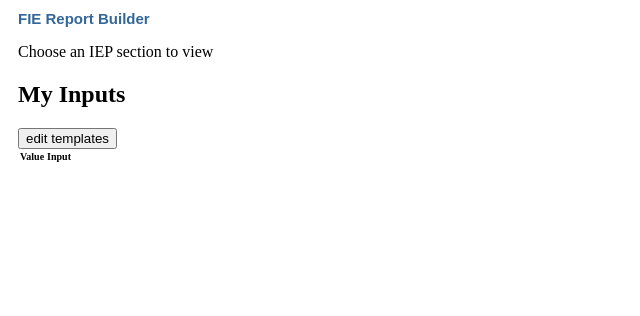
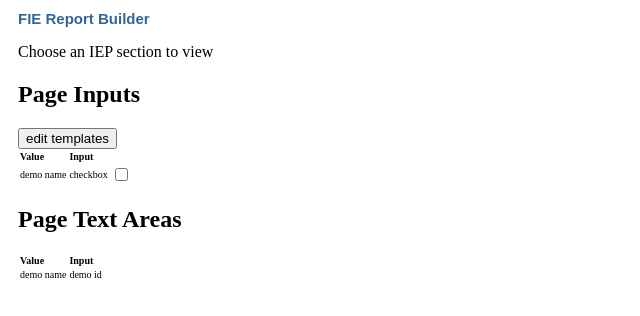
Before and after one commit to stephenhales/SLPBuddy, an Angular app: page / in a window 1280 px wide. Shown: the top 316 px of the page, without its empty margins (0-640 px from the left). Built offline with nearby package versions, Linux system fonts and the light colour scheme; no server answers.

Commit message:
SLP - Create filter for page inputs. Add search for textareas

```diff
--- a/src/app/page-view/page-view.component.html
+++ b/src/app/page-view/page-view.component.html
@@ -1,5 +1,5 @@
-<h2>My Inputs</h2>
 <div class="page-view">
+  <h2>Page Inputs</h2>
   <input type="button" id="edit_templates" name="edit_templates" value="edit templates">
   <table>
     <tr>
@@ -7,10 +7,20 @@
       <th>Input</th>
     </tr>
     <tr *ngFor="let input of inputs">
-      <span *ngIf="(input.type == 'text')">
-        <td>{{input.name}}</td>
-        <td><input type="{{input.type}}" id="{{input.id}}" name="{{input.name}}" value="{{input.value}}"></td>
-      </span>
+      <td>{{input.name}}</td>
+      <td>{{input.type}}</td>
+      <td><input type="{{input.type}}" id="{{input.id}}" name="{{input.name}}" value="{{input.value}}"></td>
+    </tr>
+  </table>
+  <h2>Page Text Areas</h2>
+  <table>
+    <tr>
+      <th>Value</th>
+      <th>Input</th>
+    </tr>
+    <tr *ngFor="let textarea of textareas">
+      <td>{{textarea.name}}</td>
+      <td>{{textarea.id}}</td>
     </tr>
   </table>
 </div>
--- a/src/app/page-view/page-view.component.ts
+++ b/src/app/page-view/page-view.component.ts
@@ -10,6 +10,7 @@ import { WebpageService } from '../webpage.service';
 export class PageViewComponent implements OnInit {
 
   inputs: any[] = [{id: "demo id",name: "demo name",value: "demo value",type: "checkbox"}];
+  textareas: any[] = [{id: "demo id",name: "demo name"}];
 
   constructor(private WebpageService:WebpageService) {}
 
@@ -18,6 +19,7 @@ export class PageViewComponent implements OnInit {
     vm.WebpageService.getCurrentTabUrl((url) => {
       //vm.setColor();
       vm.getFormInputs();
+      vm.getFormTextAreas();
       vm.saveTemplate(url, "demo this works");
       vm.getSavedTemplates(url);
     });
@@ -27,12 +29,21 @@ export class PageViewComponent implements OnInit {
   }
 
   getFormInputs(){
-    console.log("page-view:");
-    console.log(this.inputs);
     this.WebpageService.getFormInputs((inputs) => {
-      this.inputs = inputs;
-      console.log("Controller-GetformInputs");
-      console.log(this.inputs);
+      var filteredInputs = [];
+      inputs.forEach(function(input) {
+        if(input.type != 'hidden')
+        {
+          filteredInputs.push(input);
+        }
+      });
+      this.inputs = filteredInputs;
+    });
+  }
+
+  getFormTextAreas(){
+    this.WebpageService.getFormTextAreas((textareas) => {
+      this.textareas = textareas;
     });
   }
 
--- a/src/app/webpage.service.ts
+++ b/src/app/webpage.service.ts
@@ -10,6 +10,28 @@ export class WebpageService {
   // Use of this source code is governed by a BSD-style license that can be
   // found in the LICENSE file.
 
+  getFormTextAreas(callback) {
+    //var framePath = 'window.frames[1].document.frames[1].document.frames[1].'
+    chrome.tabs.executeScript({
+      //change to use file https://developer.chrome.com/extensions/tabs#method-executeScript
+      code: `
+        var htmlCollection = window.document.getElementsByTagName('textarea');
+        var inputs = Array.from(htmlCollection);
+        var items = [];
+
+        inputs.forEach(function(input) {
+          var item = (({name, id}) => ({name, id}))(input);
+          items.push(item);
+        });
+        console.log(htmlCollection);
+        console.log(items);
+        items`
+    },
+    function(result){
+      callback(result[0]);
+    });
+  }
+
   getFormInputs(callback) {
     //var framePath = 'window.frames[1].document.frames[1].document.frames[1].'
     chrome.tabs.executeScript({
@@ -21,17 +43,13 @@ export class WebpageService {
 
         inputs.forEach(function(input) {
           var item = (({name, id, value, type}) => ({name, id, value, type}))(input);
-          if(item.type == 'text') {
-            items.push(item);
-          }
+          items.push(item);
         });
         console.log(htmlCollection);
         console.log(items);
         items`
     },
     function(result){
-      console.log("Service-getFormInputs")
-      console.log(result[0]);
       callback(result[0]);
     });
   }
```
